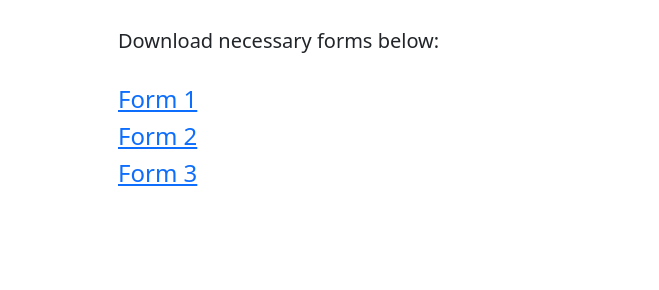
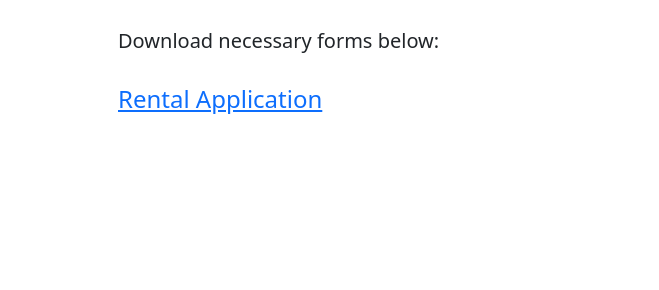
Before and after one commit to jeremybar32093/fairfield_apts, a plain HTML site: page templates/forms.html in a window 1280 px wide. Shown: the part 159-449 px from the top of the page, 0-659 px from the left. Drawn offline with nearby package versions, Linux system fonts and the light colour scheme; files that its build step writes are made by us from their sources; a script that the page names is missing.

Commit message:
updated forms.html; added link to rental application form

```diff
--- a/templates/forms.html
+++ b/templates/forms.html
@@ -41,9 +41,7 @@
                 <br>
                 <div class="row gx-5 mb-2">
                     <div class="col">
-                        <h4><a href="/static/pdf/Test PDF 1.pdf" target="_blank">Form 1</a></h4>
-                        <h4><a href="/static/pdf/Test PDF 2.pdf" target="_blank">Form 2</a></h4>
-                        <h4><a href="/static/pdf/Test PDF 3.pdf" target="_blank">Form 3</a></h4>
+                        <h4><a href="/static/pdf/rental_application_bridgeport.pdf" target="_blank">Rental Application</a></h4>
                     </div>
                     <div class="col">
                         <h5>
```
Also changed, not shown: 4 other files.
